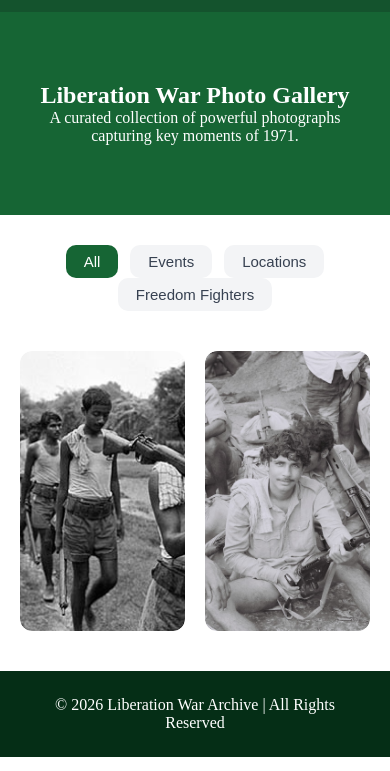
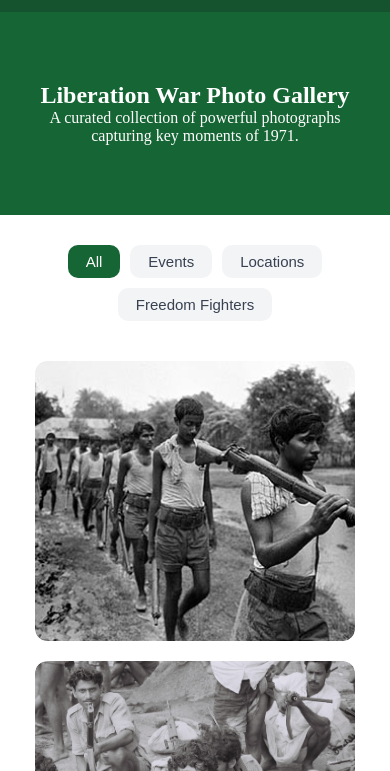
Before and after one commit to jubayer9030b/liberation_war_archive, a plain HTML site: page gallery.html in a window 390 px wide. Shown: the part 73-844 px from the top of the page. Drawn offline with Linux system fonts and the light colour scheme.

Commit message:
Some Important Changes

```diff
--- a/css/contact.css
+++ b/css/contact.css
@@ -23,6 +23,14 @@
     gap: 40px;
     padding: 50px 20px;
     background-color: #e5e7eb;
+}
+.form {
+    background-color: white;
+    border: 1px solid #ddd;
+    border-radius: 8px;
+    padding: 25px 20px;
+    width: 100%;
+    max-width: 450px;
 }
 .form label{
     display: block;
@@ -126,3 +134,17 @@
         font-size: 26px;
     }
 }
+@media (max-width: 768px) {
+    .s2 {
+        flex-direction: column;
+        align-items: center;
+        padding: 30px 15px;
+        gap: 30px;
+    }
+
+    .s2 > div:last-child {
+        width: 100%;
+        max-width: 450px;
+        padding-top: 0;
+    }
+}
--- a/css/gallery.css
+++ b/css/gallery.css
@@ -158,3 +158,27 @@
         font-size: 26px;
     }
 }
+@media (max-width: 768px) {
+    .s2>div{
+        display: flex;
+        flex-wrap: wrap;
+        justify-content: center;
+        gap: 10px;
+        padding: 0 15px;
+    }
+    .btn_1,
+    .btn_2,
+    .btn_3,
+    .btn_4{
+        margin: 0;
+    }
+    .s3{
+        flex-direction: column;
+        align-items: center;
+        gap: 20px;
+    }
+    .s3>div{
+        width: 100%;
+        max-width: 320px;
+    }
+}
--- a/css/home.css
+++ b/css/home.css
@@ -134,7 +134,9 @@
     background-color: rgb(33, 141, 33);
 }
 @media (max-width: 768px) {
-
+        .bottom {
+        padding: 20px 15px;
+    }
     .top {
         height: 60vh;
     }
@@ -155,7 +157,7 @@
     .card {
         flex-direction: column;
         align-items: center;
-        padding: 20px;
+        padding: 0px;
     }
 
     .card_1,
```
Also changed, not shown: css/interviews.css (+15 -6 lines).
